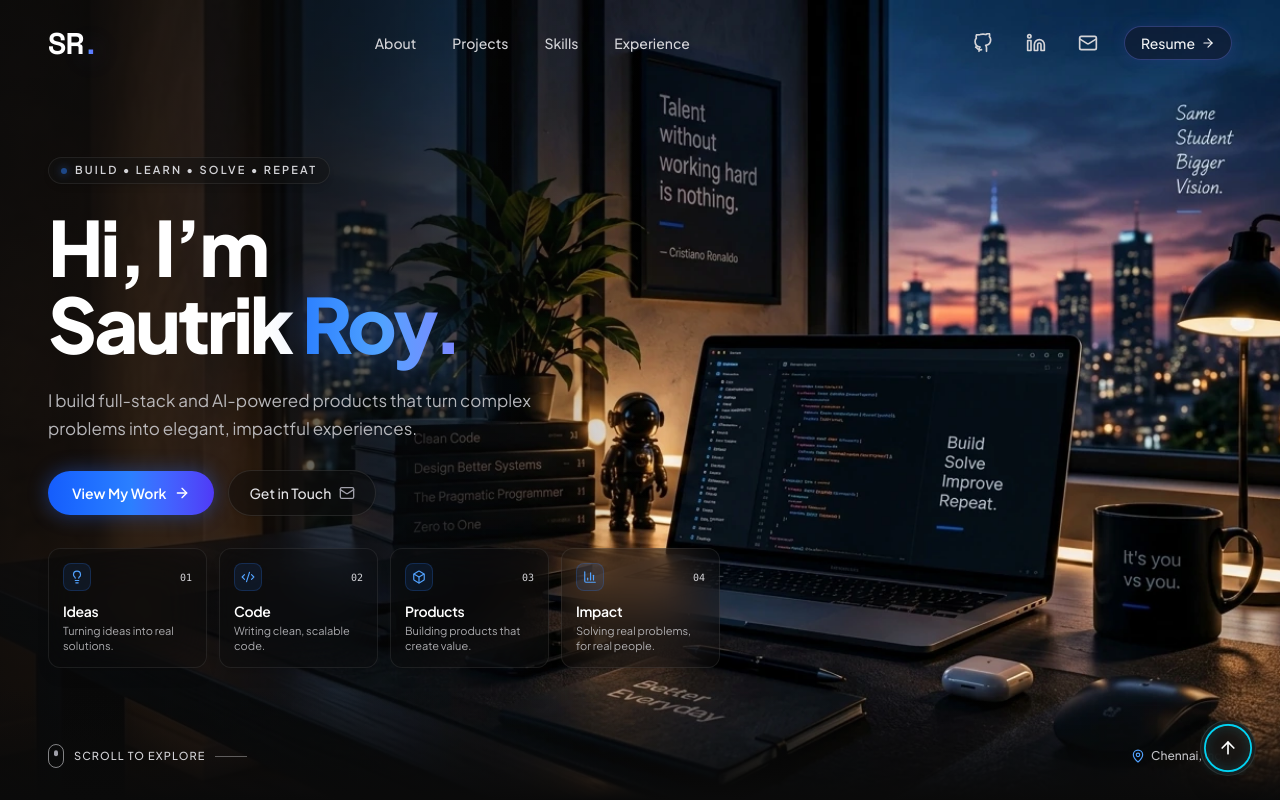
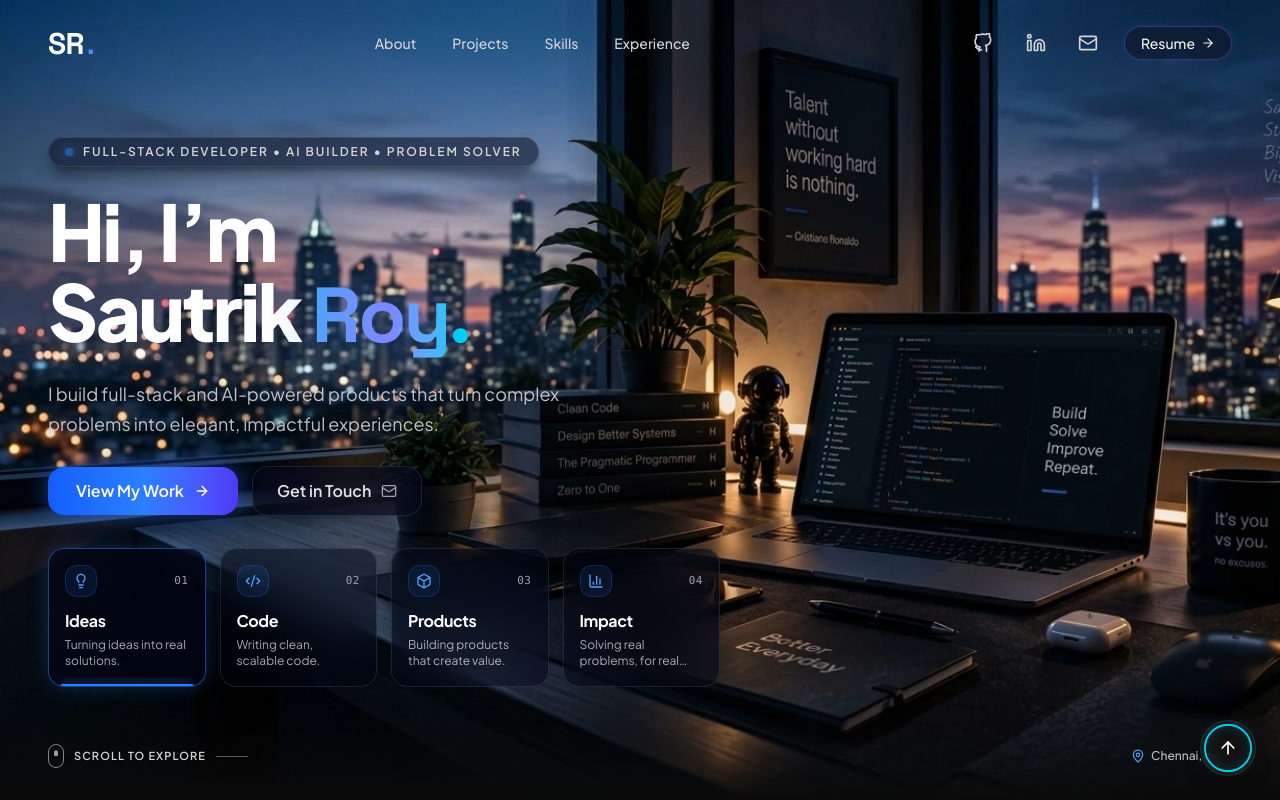
Before and after one commit to sautrikroy17/Personal-Portolio, a React (Vite) app: page / in a window 1280 px wide. Shown: the top 800 px of the page. Built offline with nearby package versions, Linux system fonts and the light colour scheme.

Commit message:
Perfect blend of workspace scene with Cristiano Ronaldo poster, cup with no excuses, and updated badge

```diff
--- a/src/components/sections/Hero.jsx
+++ b/src/components/sections/Hero.jsx
@@ -1,7 +1,8 @@
 import { motion } from "framer-motion";
 import { ArrowRight, Mail, Lightbulb, Code2, Box, BarChart3, MapPin } from "lucide-react";
+import { cn } from "../../lib/utils";
 
-// The 4 interactive bento tiles
+// The 4 interactive bento tiles from the reference mockup
 const bentoCards = [
   {
     number: "01",
@@ -65,8 +66,12 @@ export default function Hero() {
     >
       {/* =========================================================================
           ATMOSPHERIC WORKSPACE BACKGROUND
-          Crystal-clear, sharp, vivid developer desk image.
-          Left-edge gradient ensures high text contrast; right side remains 100% luminous and crisp.
+          Seamlessly blended 16:9 photographic scene across the entire frame.
+          Contains:
+          - Wall poster: 'Talent without working hard is nothing. — Cristiano Ronaldo'
+          - Mug: "It's you vs you. no excuses."
+          - Laptop: Code + 'Build Solve Improve Repeat.'
+          - Books, glowing astronaut, plant, twilight city skyline, window cursive.
           ========================================================================= */}
       <div className="absolute inset-0 z-0 pointer-events-none overflow-hidden">
         <img
@@ -74,14 +79,11 @@ export default function Hero() {
           alt="Atmospheric Developer Workspace"
           fetchPriority="high"
           decoding="async"
-          className="w-full h-full object-cover object-right lg:object-center opacity-100"
+          className="w-full h-full object-cover object-center opacity-100"
         />
 
-        {/* Subtle left-side dark gradient ONLY under the text/cards column */}
-        <div className="absolute inset-y-0 left-0 w-full sm:w-2/3 lg:w-[52%] bg-gradient-to-r from-zinc-950/90 via-zinc-950/60 to-transparent pointer-events-none" />
-
         {/* Soft bottom edge blend into the next section */}
-        <div className="absolute bottom-0 inset-x-0 h-28 bg-gradient-to-t from-zinc-950 via-zinc-950/50 to-transparent pointer-events-none" />
+        <div className="absolute bottom-0 inset-x-0 h-24 bg-gradient-to-t from-zinc-950 via-zinc-950/40 to-transparent pointer-events-none" />
       </div>
 
       {/* =========================================================================
@@ -96,20 +98,20 @@ export default function Hero() {
         >
           {/* Tag Badge */}
           <motion.div variants={itemVariants}>
-            <div className="inline-flex items-center gap-2 px-3 py-1 rounded-full bg-zinc-900/50 border border-white/[0.08] backdrop-blur-md shadow-md">
-              <span className="w-1.5 h-1.5 rounded-full bg-blue-500 shadow-[0_0_8px_#3b82f6] animate-pulse" />
-              <span className="text-[10.5px] sm:text-[11px] font-semibold tracking-[0.2em] text-zinc-300 uppercase">
-                BUILD &bull; LEARN &bull; SOLVE &bull; REPEAT
+            <div className="inline-flex items-center gap-2.5 px-4 py-1.5 rounded-full bg-slate-900/60 border border-white/10 backdrop-blur-md shadow-lg shadow-black/40">
+              <span className="w-2 h-2 rounded-full bg-blue-500 shadow-[0_0_10px_#3b82f6] animate-pulse" />
+              <span className="text-[11px] sm:text-xs font-semibold tracking-[0.16em] text-zinc-300 uppercase">
+                FULL-STACK DEVELOPER &bull; AI BUILDER &bull; PROBLEM SOLVER
               </span>
             </div>
           </motion.div>
 
           {/* Main Headline */}
           <motion.div variants={itemVariants}>
-            <h1 className="text-5xl sm:text-6xl md:text-7xl lg:text-[76px] font-extrabold tracking-[-0.04em] text-white leading-[1.02]">
+            <h1 className="text-5xl sm:text-6xl md:text-7xl lg:text-[78px] font-extrabold tracking-[-0.035em] text-white leading-[1.02]">
               Hi, I’m<br />
               Sautrik{" "}
-              <span className="text-transparent bg-clip-text bg-gradient-to-r from-blue-500 via-blue-400 to-indigo-400 drop-shadow-[0_0_24px_rgba(59,130,246,0.5)]">
+              <span className="text-transparent bg-clip-text bg-gradient-to-r from-blue-400 via-indigo-400 to-cyan-400 drop-shadow-[0_0_30px_rgba(59,130,246,0.65)] font-display">
                 Roy.
               </span>
             </h1>
@@ -117,7 +119,7 @@ export default function Hero() {
 
           {/* Sub-headline description */}
           <motion.div variants={itemVariants}>
-            <p className="text-base sm:text-[17px] text-zinc-300/85 font-normal leading-relaxed max-w-lg">
+            <p className="text-base sm:text-lg text-zinc-300/90 font-normal leading-relaxed max-w-xl drop-shadow-[0_2px_8px_rgba(0,0,0,0.8)]">
               I build full-stack and AI-powered products that turn complex problems into elegant,
               impactful experiences.
             </p>
@@ -127,22 +129,22 @@ export default function Hero() {
           <motion.div variants={itemVariants} className="flex flex-wrap items-center gap-3.5 pt-1">
             <motion.a
               href="#projects"
-              whileHover={{ scale: 1.02 }}
+              whileHover={{ scale: 1.03 }}
               whileTap={{ scale: 0.98 }}
-              className="group inline-flex items-center justify-center gap-2 px-6 py-2.5 sm:py-3 rounded-full text-sm font-semibold text-white bg-gradient-to-r from-blue-600 via-blue-500 to-indigo-600 shadow-[0_0_20px_rgba(37,99,235,0.45)] hover:shadow-[0_0_28px_rgba(37,99,235,0.7)] transition-all duration-200"
+              className="group inline-flex items-center justify-center gap-2.5 px-7 py-3 rounded-2xl font-semibold text-white bg-gradient-to-r from-blue-600 via-blue-500 to-indigo-600 shadow-[0_0_25px_rgba(37,99,235,0.55)] hover:shadow-[0_0_35px_rgba(37,99,235,0.85)] transition-all duration-300"
             >
-              <span>View My Work</span>
-              <ArrowRight className="w-4 h-4 transition-transform duration-200 group-hover:translate-x-0.5" />
+              <span className="text-sm sm:text-base font-semibold">View My Work</span>
+              <ArrowRight className="w-4 h-4 transition-transform duration-200 group-hover:translate-x-1" />
             </motion.a>
 
             <motion.a
               href="#contact"
-              whileHover={{ scale: 1.02 }}
+              whileHover={{ scale: 1.03 }}
               whileTap={{ scale: 0.98 }}
-              className="group inline-flex items-center justify-center gap-2 px-5 py-2.5 sm:py-3 rounded-full text-sm font-medium text-zinc-200 bg-zinc-950/40 hover:bg-zinc-900/60 border border-white/10 hover:border-white/20 backdrop-blur-xl transition-all duration-200 shadow-sm"
+              className="group inline-flex items-center justify-center gap-2.5 px-6 py-3 rounded-2xl font-semibold text-zinc-200 bg-slate-950/60 hover:bg-slate-900/80 border border-white/10 hover:border-white/25 backdrop-blur-xl shadow-lg transition-all duration-300"
             >
-              <span>Get in Touch</span>
-              <Mail className="w-4 h-4 text-zinc-400 group-hover:text-zinc-200 transition-colors" />
+              <span className="text-sm sm:text-base font-semibold">Get in Touch</span>
+              <Mail className="w-4 h-4 text-zinc-400 group-hover:text-white transition-colors" />
             </motion.a>
           </motion.div>
 
@@ -151,41 +153,54 @@ export default function Hero() {
               ========================================================================= */}
           <motion.div
             variants={itemVariants}
-            className="w-full grid grid-cols-2 sm:grid-cols-4 gap-3 max-w-xl lg:max-w-2xl pt-2"
+            className="w-full grid grid-cols-2 sm:grid-cols-4 gap-3 sm:gap-3.5 max-w-xl lg:max-w-2xl pt-2"
           >
-            {bentoCards.map((card) => {
+            {bentoCards.map((card, idx) => {
               const Icon = card.icon;
+              const isActive = idx === 0;
               return (
                 <motion.a
                   key={card.number}
                   href={card.href}
-                  whileHover={{ y: -4 }}
+                  whileHover={{ y: -5, scale: 1.02 }}
                   whileTap={{ scale: 0.98 }}
                   transition={{ type: "spring", stiffness: 400, damping: 25 }}
-                  className="group relative flex flex-col justify-between p-3.5 rounded-xl bg-zinc-950/30 hover:bg-zinc-900/40 backdrop-blur-xl border border-white/[0.08] hover:border-blue-500/40 shadow-lg hover:shadow-[0_0_20px_rgba(59,130,246,0.15)] transition-all duration-300 cursor-pointer overflow-hidden"
+                  className={cn(
+                    "group relative flex flex-col justify-between p-4 rounded-2xl transition-all duration-300 cursor-pointer overflow-hidden backdrop-blur-xl border",
+                    isActive
+                      ? "bg-slate-950/60 border-blue-500/50 shadow-[0_0_20px_rgba(59,130,246,0.25)]"
+                      : "bg-slate-950/45 border-white/10 hover:border-blue-500/50 hover:shadow-[0_0_20px_rgba(59,130,246,0.2)]"
+                  )}
                 >
                   {/* Top Row: Icon + Number */}
-                  <div className="relative z-10 flex items-center justify-between mb-2.5">
-                    <div className="w-7 h-7 rounded-lg bg-blue-500/10 border border-blue-500/20 flex items-center justify-center text-blue-400 group-hover:text-blue-300 group-hover:border-blue-400/40 transition-colors">
-                      <Icon className="w-3.5 h-3.5" />
+                  <div className="relative z-10 flex items-center justify-between mb-3">
+                    <div className="w-8 h-8 rounded-xl bg-blue-500/10 border border-blue-500/20 flex items-center justify-center text-blue-400 group-hover:text-blue-300 group-hover:border-blue-400/40 group-hover:shadow-[0_0_12px_rgba(59,130,246,0.4)] transition-all duration-200">
+                      <Icon className="w-4 h-4" />
                     </div>
-                    <span className="text-[10px] font-mono font-medium text-zinc-300">
+                    <span className="text-[11px] font-mono font-medium text-zinc-400 tracking-wider">
                       {card.number}
                     </span>
                   </div>
 
                   {/* Title & Description */}
                   <div className="relative z-10 text-left">
-                    <h2 className="text-sm font-semibold text-white mb-0.5 tracking-tight group-hover:text-blue-300 transition-colors">
+                    <h2 className="text-sm sm:text-base font-bold text-white mb-1 tracking-tight group-hover:text-blue-200 transition-colors">
                       {card.title}
                     </h2>
-                    <p className="text-[11px] text-zinc-300/80 leading-snug line-clamp-2">
+                    <p className="text-[11px] sm:text-xs text-zinc-300/80 leading-snug line-clamp-2">
                       {card.description}
                     </p>
                   </div>
 
-                  {/* Subtle bottom line highlight on hover */}
-                  <div className="absolute bottom-0 inset-x-3 h-[1.5px] bg-gradient-to-r from-transparent via-blue-400/0 to-transparent group-hover:via-blue-400 transition-all duration-300" />
+                  {/* Bottom accent line */}
+                  <div
+                    className={cn(
+                      "absolute bottom-0 inset-x-3 h-[2px] transition-all duration-300",
+                      isActive
+                        ? "bg-blue-500 shadow-[0_0_8px_#3b82f6]"
+                        : "bg-transparent group-hover:bg-blue-400 group-hover:shadow-[0_0_8px_#60a5fa]"
+                    )}
+                  />
                 </motion.a>
               );
             })}
@@ -205,7 +220,7 @@ export default function Hero() {
         {/* Scroll Indicator (Left) */}
         <a
           href="#about"
-          className="group flex items-center gap-2.5 text-[11px] font-medium tracking-widest uppercase hover:text-white transition-colors cursor-pointer"
+          className="group flex items-center gap-2.5 text-[11px] font-semibold tracking-widest uppercase hover:text-white transition-colors cursor-pointer"
         >
           {/* Animated Mouse Icon */}
           <div className="w-4 h-6 rounded-full border border-zinc-300/60 group-hover:border-blue-400 flex items-start justify-center p-1 transition-colors">
```
Also changed, not shown: public/hero-workspace.jpg, public/hero-workspace.webp.
